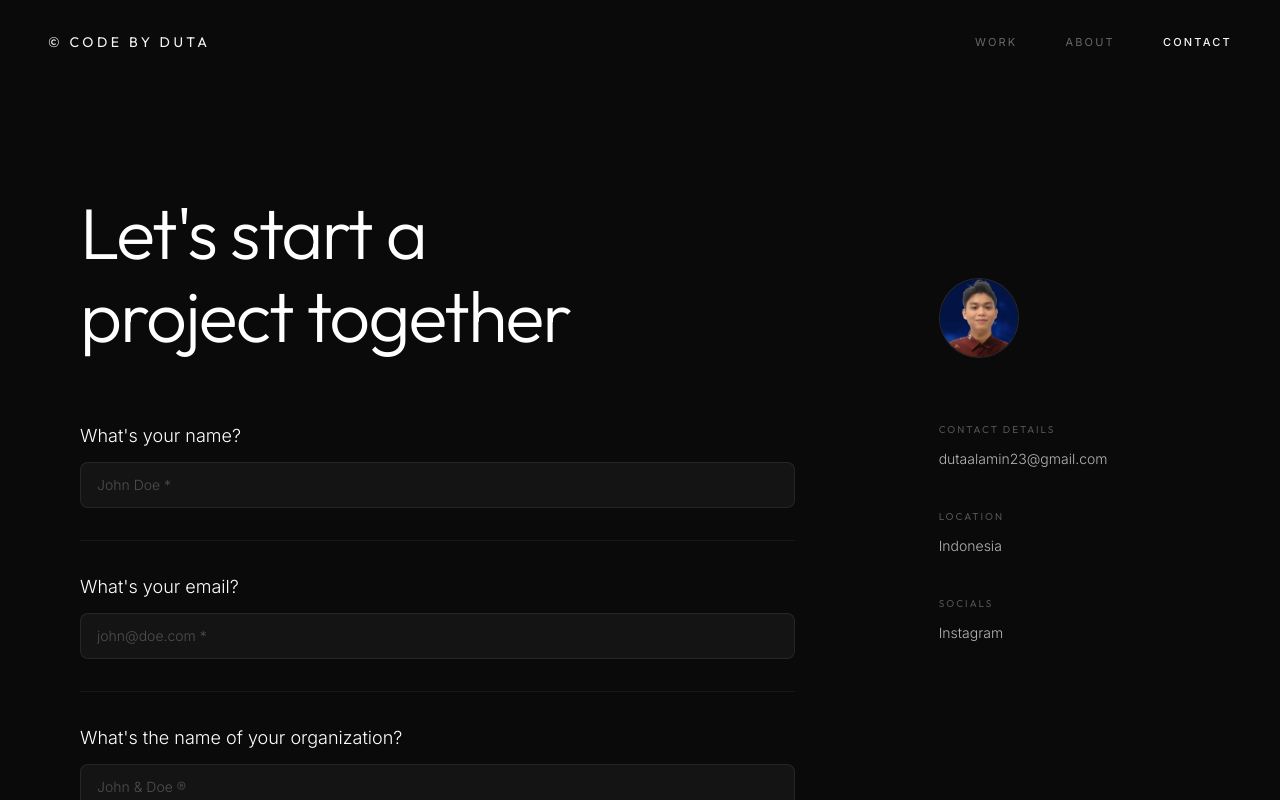
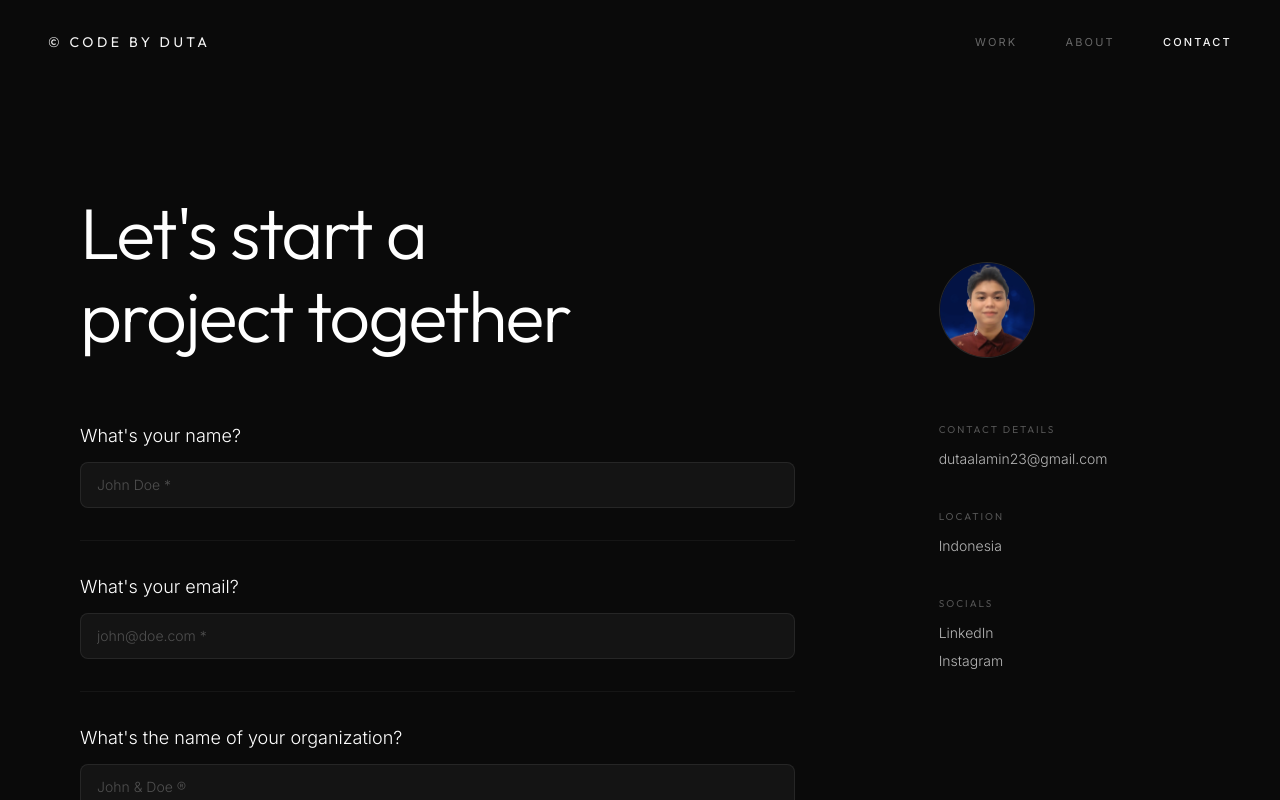
Before and after one commit to dutaalamin/duta, a React (Vite) app: page / in a window 1280 px wide. Both pictures are taken after a click on the button "CONTACT". Shown: the top 800 px of the page. Built offline with nearby package versions, Linux system fonts and the light colour scheme.

Commit message:
fix: enlarge avatar circle and add LinkedIn to Contact page socials

```diff
--- a/src/components/ContactPage.jsx
+++ b/src/components/ContactPage.jsx
@@ -51,7 +51,7 @@ export default function ContactPage() {
           transition={{ duration: 0.6, delay: 0.3 }}
           className="lg:col-span-4 hidden sm:block lg:pl-12"
         >
-          <div className="w-16 h-16 md:w-20 md:h-20 rounded-full overflow-hidden border border-white/10 bg-[#111]">
+          <div className="w-20 h-20 md:w-24 md:h-24 rounded-full overflow-hidden border border-white/10 bg-[#111]">
             <img src="/images/duta.png" alt="Duta Alamin" className="w-full h-full object-cover" />
           </div>
         </motion.div>
@@ -199,6 +199,9 @@ export default function ContactPage() {
           <div className="flex flex-col gap-3">
             <span className="text-[10px] tracking-[0.2em] uppercase text-white/30 font-display">Socials</span>
             <div className="flex flex-col gap-2">
+              <a href="https://linkedin.com/in/dutaalamin" target="_blank" rel="noopener noreferrer" className="text-sm text-white/70 hover:text-white transition-colors duration-300 font-light">
+                LinkedIn
+              </a>
               <a href="https://instagram.com/2duta" target="_blank" rel="noopener noreferrer" className="text-sm text-white/70 hover:text-white transition-colors duration-300 font-light">
                 Instagram
               </a>
```
